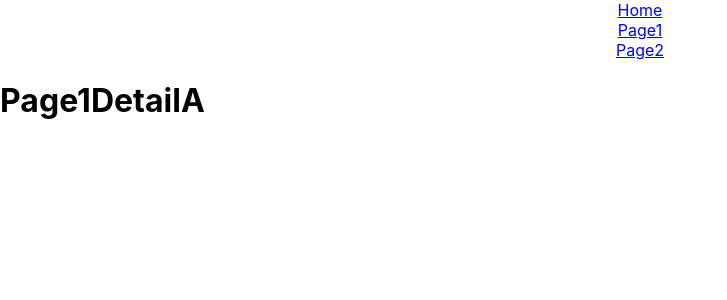
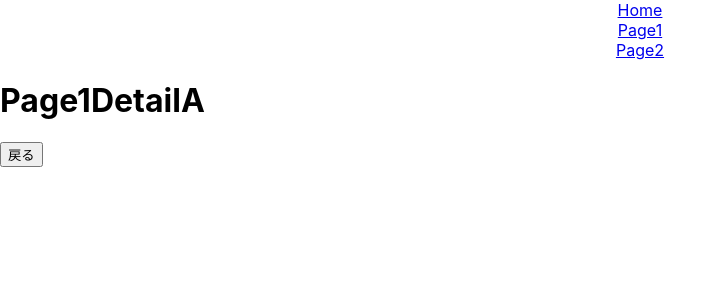
Before and after one commit to Hashi-02/react-jake, a React (Create React App) app: page /page1/detailA in a window 1280 px wide. Shown: the top 300 px of the page, without its empty margins (0-727 px from the left). Built offline with nearby package versions, Linux system fonts and the light colour scheme.

Commit message:
useHistoryの使用

```diff
--- a/src/components5/Page1DetailA.jsx
+++ b/src/components5/Page1DetailA.jsx
@@ -1,9 +1,14 @@
 import React from 'react';
-
+import { useLocation, useHistory } from 'react-router-dom';
 export const Page1DetailA = () => {
+  const state = useLocation();
+  console.log(state);
+  const history = useHistory();
+  const onClickBack = () => history.goBack();
   return (
     <div>
       <h1>Page1DetailA</h1>
+      <button onClick={onClickBack}>戻る</button>
     </div>
   );
 };
```
